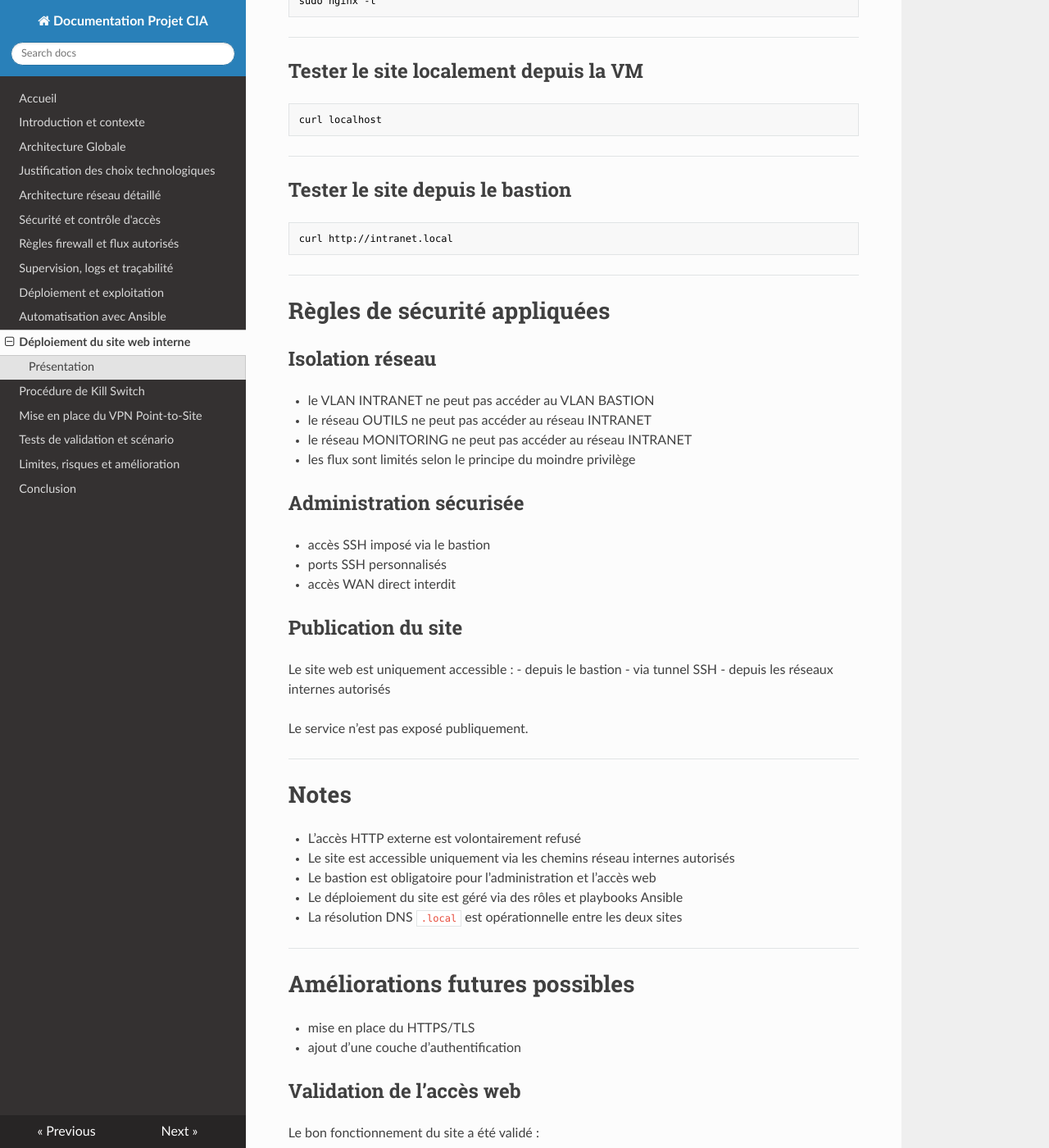
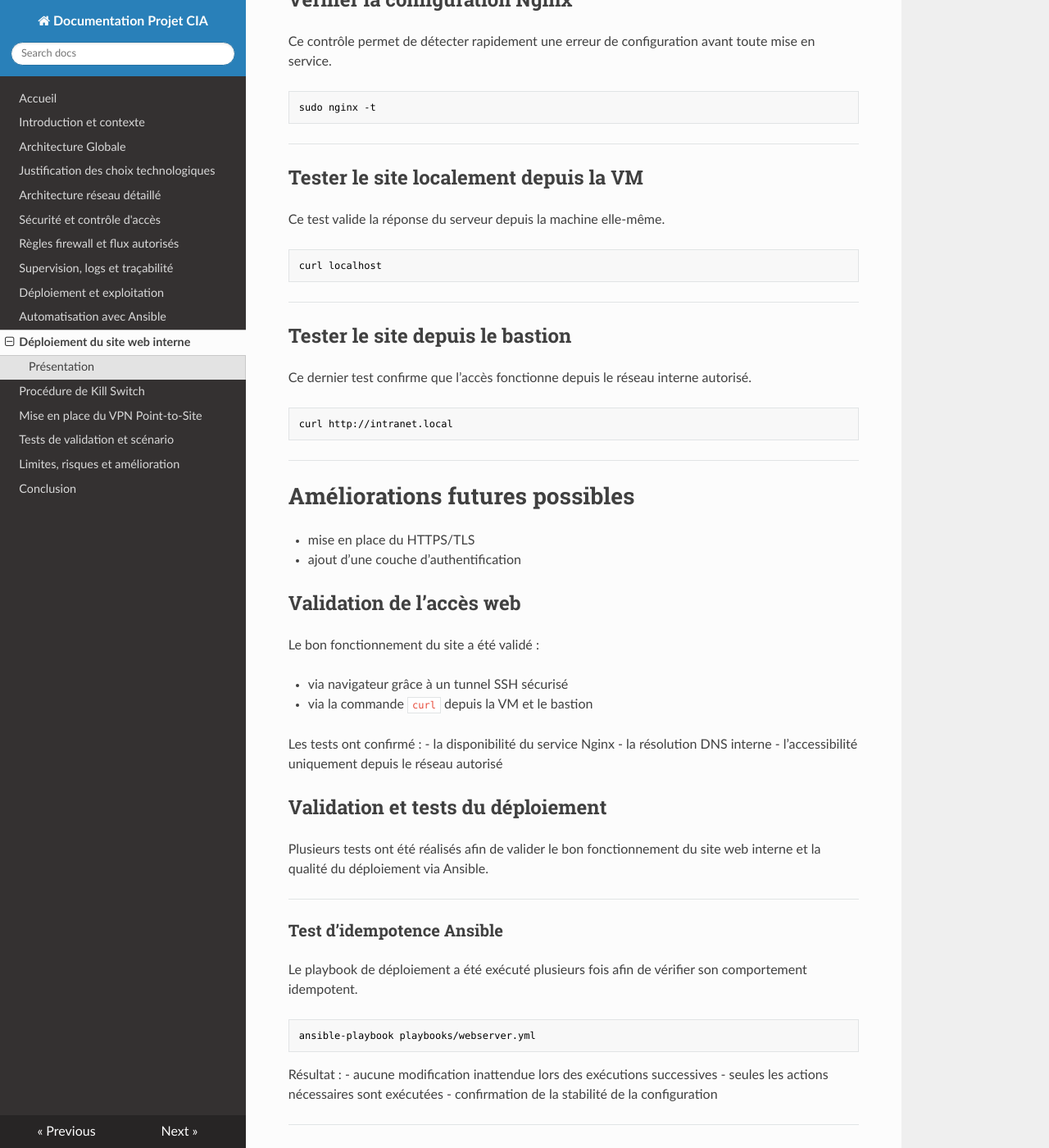
Before and after one commit to LazareMouzet/T-NSA-810, an MkDocs documentation site: the page built from docs/doc_globale/docs/webserver-ansible.md, in a window 1280 px wide and 1400 px high, scrolled down 3172 px. Shown: the whole window at 82% size. Built offline with MkDocs 1.6.1, drawn with Linux system fonts in a browser that asks for light colours; nearby versions of some CDN libraries; some of the changed text lies outside the part shown.

Commit message:
doc: enhance web server documentation with detailed access and validation steps (changes in coming)

````diff
--- a/docs/doc_globale/docs/webserver-ansible.md
+++ b/docs/doc_globale/docs/webserver-ansible.md
@@ -17,6 +17,8 @@ intranet.local
 # Architecture de l’infrastructure
 
 ## Topologie réseau
+
+Le schéma ci-dessous montre le chemin logique suivi pour atteindre le site web interne.
 
 ```text
 Poste utilisateur
@@ -44,7 +46,6 @@ Les restrictions d’accès sont assurées par :
 - la segmentation VLAN
 - les règles firewall pfSense
 - l’accès SSH via le bastion
-- l’absence d’exposition HTTP directe sur le WAN
 
 Seules les machines internes autorisées peuvent accéder au serveur web.
 
@@ -54,10 +55,14 @@ Seules les machines internes autorisées peuvent accéder au serveur web.
 
 ## Serveur web
 
+Cette partie précise le service exposé sur la VM intranet.
+
 - Nginx
 - Port : `80/TCP`
 
 ## Webroot
+
+Le webroot correspond à l’emplacement des fichiers servis par Nginx.
 
 ```text
 /var/www/site_remote
@@ -99,14 +104,6 @@ Le contenu statique du site est déployé automatiquement via Ansible.
 
 ---
 
-# Accès au site web
-
-L’accès HTTP direct depuis des réseaux externes est volontairement bloqué.
-
-Le site peut être consulté de manière sécurisée grâce à un tunnel SSH via le bastion.
-
----
-
 # Accès via tunnel SSH
 
 ## Commande
@@ -131,7 +128,11 @@ http://localhost:8080/
 
 # Validation du fonctionnement
 
+Les étapes ci-dessous permettent de vérifier le service pas à pas, d’abord localement puis depuis le réseau interne.
+
 ## Vérifier l’état de Nginx
+
+Cette vérification confirme que le service est bien lancé sur la VM.
 
 ```bash
 systemctl status nginx
@@ -141,6 +142,8 @@ systemctl status nginx
 
 ## Vérifier la configuration Nginx
 
+Ce contrôle permet de détecter rapidement une erreur de configuration avant toute mise en service.
+
 ```bash
 sudo nginx -t
 ```
@@ -148,6 +151,8 @@ sudo nginx -t
 ---
 
 ## Tester le site localement depuis la VM
+
+Ce test valide la réponse du serveur depuis la machine elle-même.
 
 ```bash
 curl localhost
@@ -157,45 +162,11 @@ curl localhost
 
 ## Tester le site depuis le bastion
 
+Ce dernier test confirme que l’accès fonctionne depuis le réseau interne autorisé.
+
 ```bash
 curl http://intranet.local
 ```
-
----
-
-# Règles de sécurité appliquées
-
-## Isolation réseau
-
-- le VLAN INTRANET ne peut pas accéder au VLAN BASTION
-- le réseau OUTILS ne peut pas accéder au réseau INTRANET
-- le réseau MONITORING ne peut pas accéder au réseau INTRANET
-- les flux sont limités selon le principe du moindre privilège
-
-## Administration sécurisée
-
-- accès SSH imposé via le bastion
-- ports SSH personnalisés
-- accès WAN direct interdit
-
-## Publication du site
-
-Le site web est uniquement accessible :
-- depuis le bastion
-- via tunnel SSH
-- depuis les réseaux internes autorisés
-
-Le service n’est pas exposé publiquement.
-
----
-
-# Notes
-
-- L’accès HTTP externe est volontairement refusé
-- Le site est accessible uniquement via les chemins réseau internes autorisés
-- Le bastion est obligatoire pour l’administration et l’accès web
-- Le déploiement du site est géré via des rôles et playbooks Ansible
-- La résolution DNS `.local` est opérationnelle entre les deux sites
 
 ---
 
@@ -216,9 +187,6 @@ Les tests ont confirmé :
 - la disponibilité du service Nginx
 - la résolution DNS interne
 - l’accessibilité uniquement depuis le réseau autorisé
-
-L’accès au site n’est pas filtré au niveau applicatif Nginx mais directement au niveau réseau via la segmentation VLAN et les règles firewall pfSense. Cette approche limite l’exposition du service avant même d’atteindre le serveur web.
-
 
 ## Validation et tests du déploiement
 
````
